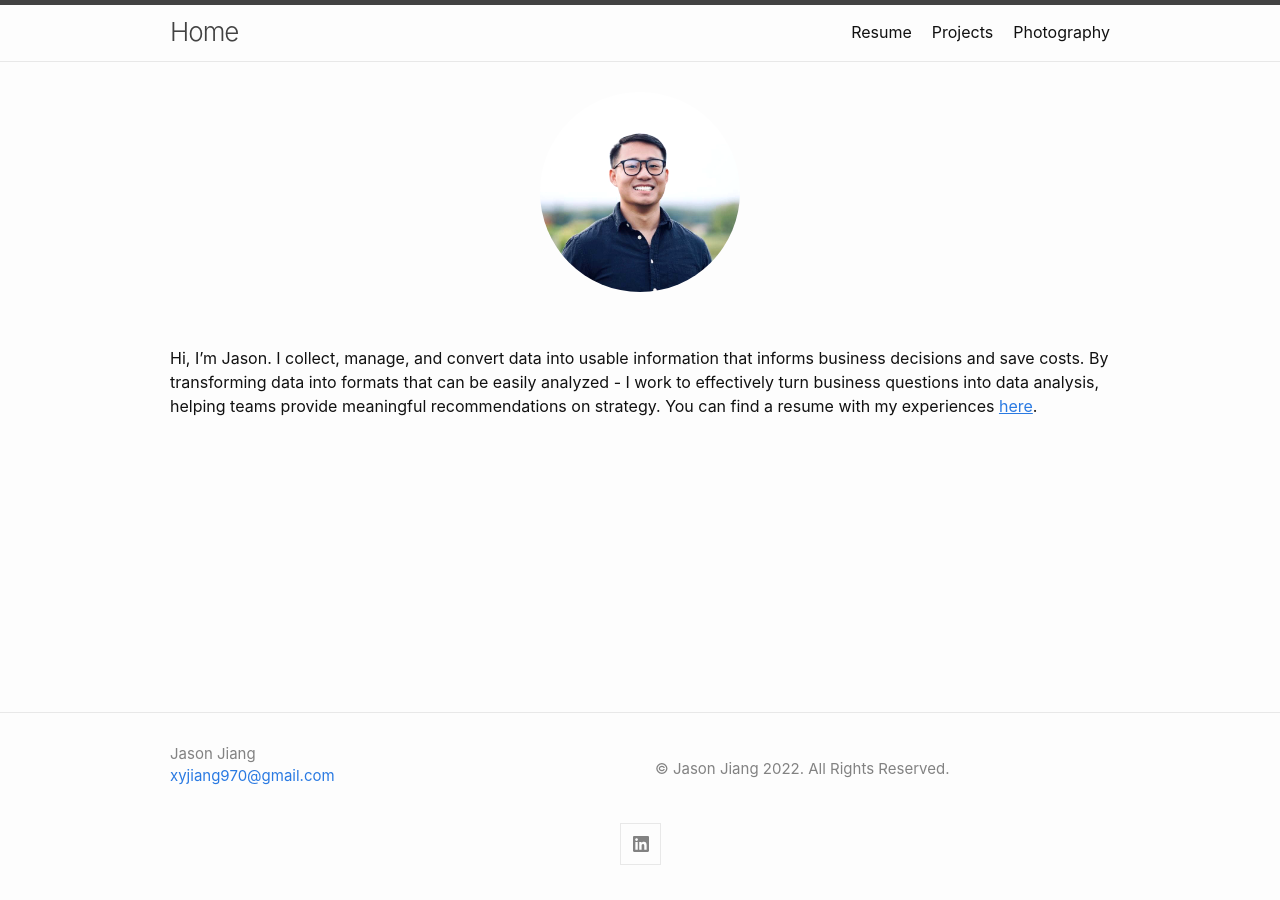
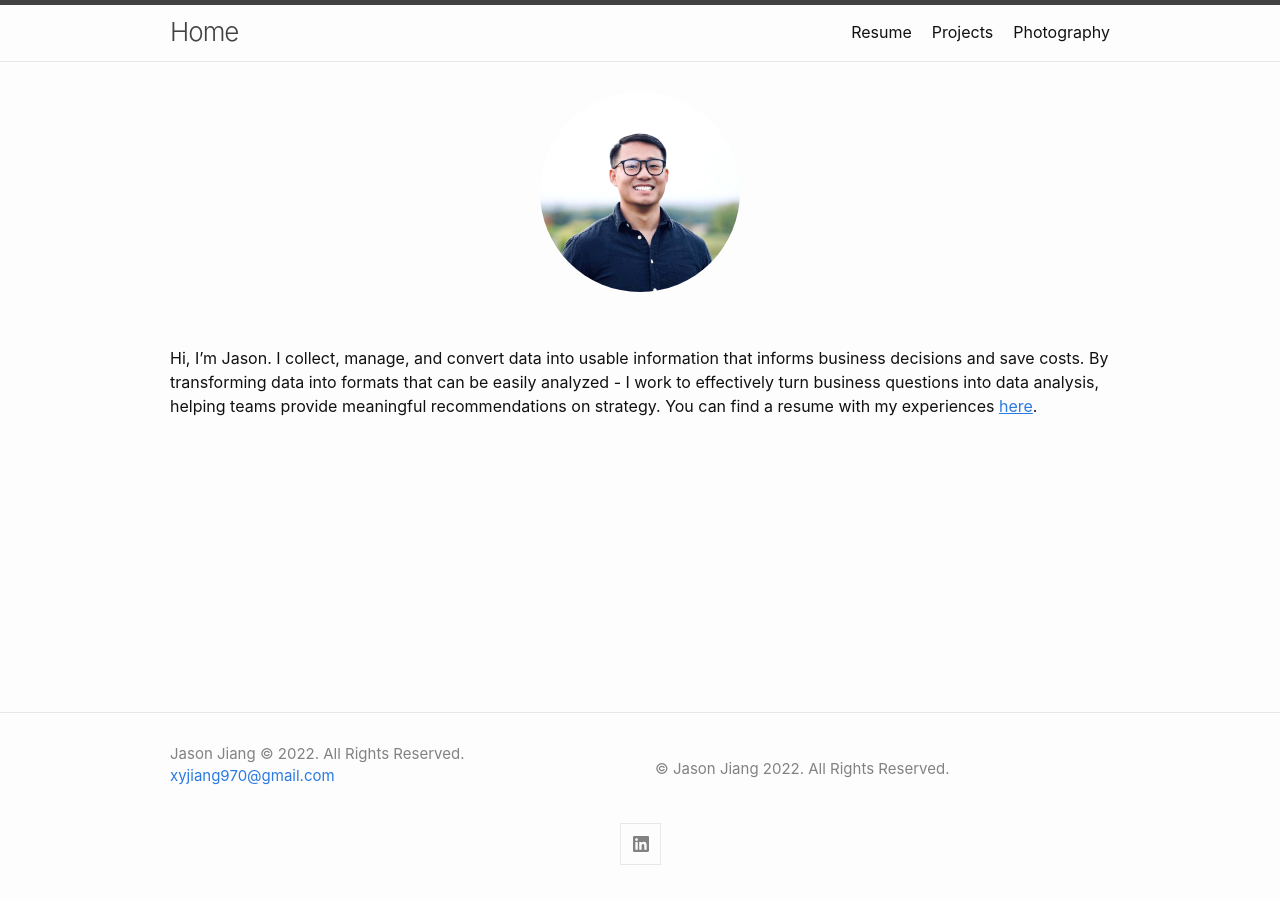
Before and after one commit to xyjiang970/xyjiang970.github.io, a Jekyll site: the page built from index.md, in a window 1280 px wide. Built offline with Jekyll 4.4.1, drawn with Linux system fonts in a browser that asks for light colours.

Commit message:
Update footer.html

```diff
--- a/_includes/footer.html
+++ b/_includes/footer.html
@@ -15,7 +15,7 @@
       {%- if site.author %}
         <ul class="contact-list">
           {% if site.author.name -%}
-            <li class="p-name">{{ site.author.name | escape }}</li>
+            <li class="p-name">{{ site.author.name }} &copy {{ site.time | date: '%Y' }}. All Rights Reserved. {{ | escape }}</li>
           {% endif -%}
           {% if site.author.email -%}
             <li><a class="u-email" href="mailto:{{ site.author.email }}">{{ site.author.email }}</a></li>
```
